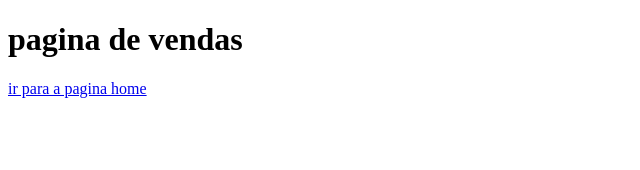
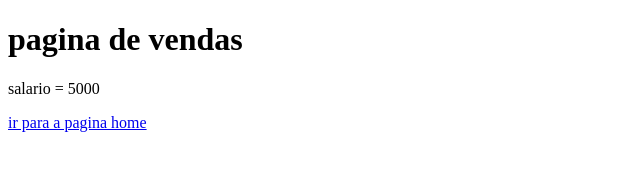
Before and after one commit to heitorfenandezsoares/aulaGitHub, a plain HTML site: page vendas.html in a window 1280 px wide. Shown: the whole page, without its empty margins (0-640 px from the left). Drawn offline with Linux system fonts and the light colour scheme.

Commit message:
acrescentado valor das vendas

```diff
--- a/vendas.html
+++ b/vendas.html
@@ -7,6 +7,7 @@
 </head>
 <body>
     <h1>pagina de vendas</h1>
+    <p>salario = 5000</p>
     <a href="index.html">ir para a pagina home</a>
 </body>
 </html>
```
